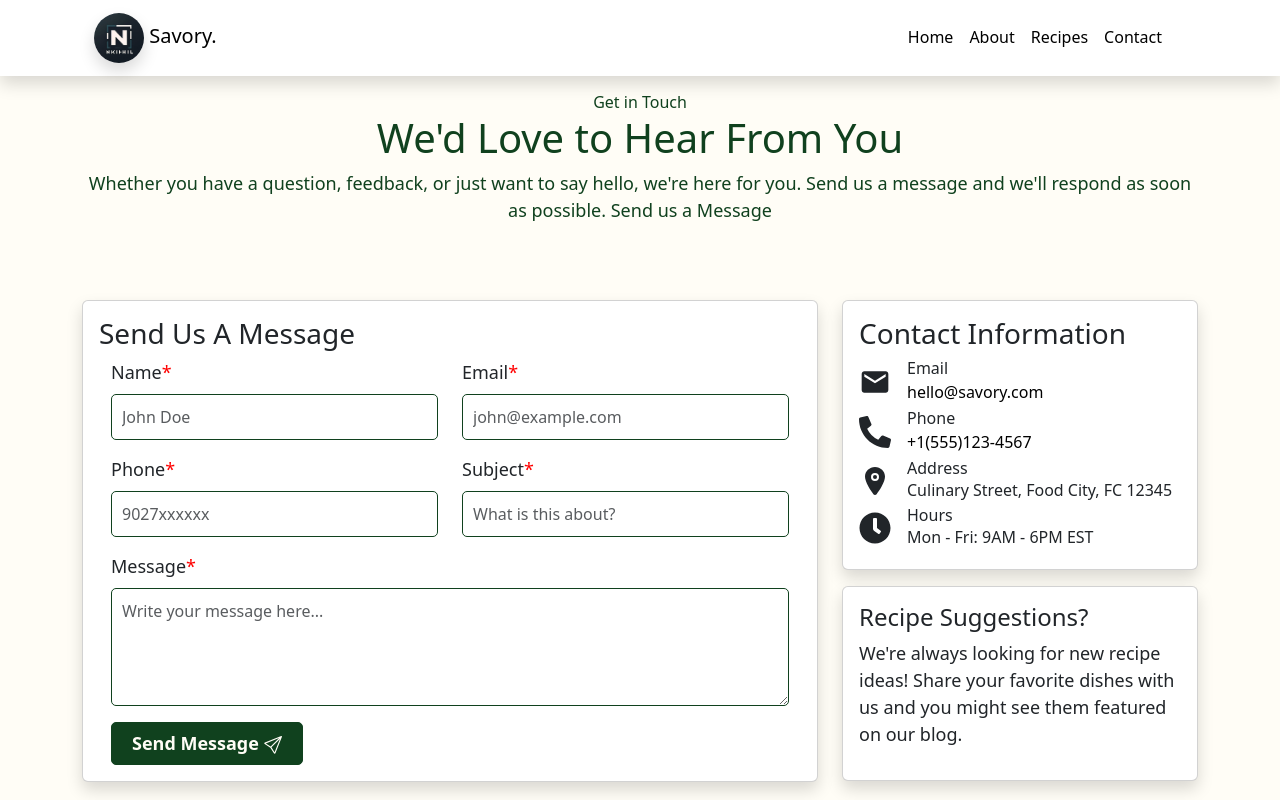
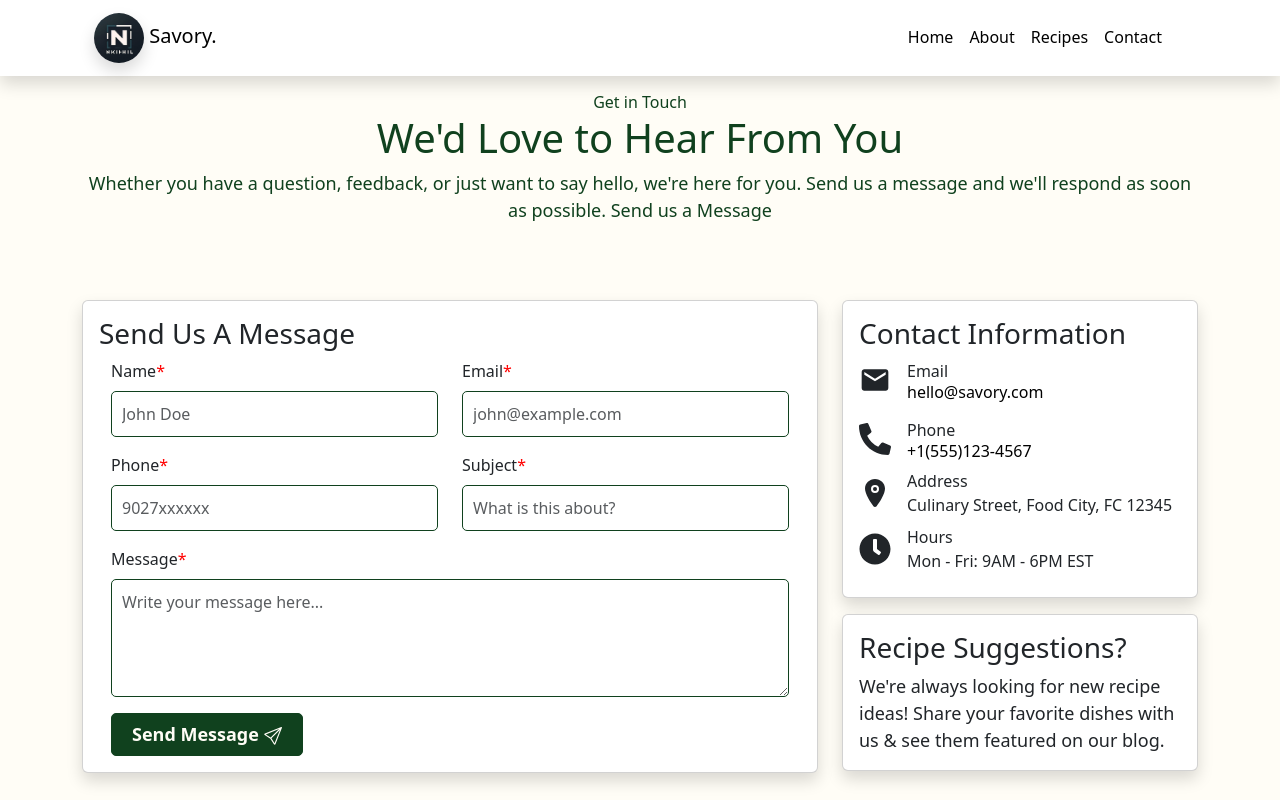
Before and after one commit to nikhil7476/Web_Developer, a Next.js app in the folder nikhil-mishra/: page /contact in a window 1280 px wide. Shown: the top 800 px of the page. Built offline with nearby package versions, Linux system fonts and the light colour scheme.

Commit message:
modified:   nikhil-mishra/src/pages/contact.js

```diff
--- a/nikhil-mishra/src/pages/contact.js
+++ b/nikhil-mishra/src/pages/contact.js
@@ -1,12 +1,6 @@
 import ContactForm from "@/components/ContactForm";
 import React from "react";
 import Link from "next/link";
-import {
-  BsInstagram,
-  BsPinterest,
-  BsTwitterX,
-  BsYoutube,
-} from "react-icons/bs";
 import { Card, Col, Container, Row } from "react-bootstrap";
 import { MdEmail } from "react-icons/md";
 import { IoLocation } from "react-icons/io5";
@@ -37,9 +31,7 @@ function Contact() {
               <Card className="shadow">
                 <Card.Body>
                   <Card.Title as="h3">Send Us A Message</Card.Title>
-                  <Card.Text>
                   <ContactForm />
-                  </Card.Text>
                 </Card.Body>
               </Card>
             </Col>
@@ -47,13 +39,12 @@ function Contact() {
               <Card className="mb-3 shadow">
                 <Card.Body>
                   <Card.Title as="h3">Contact Information</Card.Title>
-                  <Card.Text>
-                    <div className="d-flex align-items-center gap-3 mb-1">
+                  <div className="d-flex align-items-center gap-3 mb-3">
                     <div>
                       <MdEmail className="fs-2" />
                     </div>
-                      <div>
-                        <h6 className="mb-0 fs-6">Email</h6>
+                    <div className="d-flex flex-column">
+                      <span className="mb-0 fs-6">Email</span>
                       <Link
                         href="mailto:hello@savory.com"
                         title="hello@savory.com"
@@ -63,12 +54,12 @@ function Contact() {
                       </Link>
                     </div>
                   </div>
-                    <div className="d-flex align-items-center gap-3 mb-1">
+                  <div className="d-flex align-items-center gap-3 mb-2">
                     <div>
                       <FaPhoneAlt className="fs-2" />
                     </div>
-                      <div>
-                        <h6 className="mb-0 fs-6">Phone</h6>
+                    <div className="d-flex flex-column">
+                      <span className="mb-0 fs-6">Phone</span>
                       <Link
                         href="tel:+1(555)123-4567"
                         title="+1 (555) 123-4567"
@@ -78,38 +69,36 @@ function Contact() {
                       </Link>
                     </div>
                   </div>
-                    <div className="d-flex align-items-center gap-3 mb-1">
+                  <div className="d-flex align-items-center gap-3 mb-2">
                     <div>
                       <IoLocation className="fs-2" />
                     </div>
-                      <div>
-                        <h6 className="mb-0 fs-6">Address</h6>
-                        <p className="mb-0 fs-6">
+                    <div className="d-flex flex-column">
+                      <span className="mb-0 fs-6">Address</span>
+                      <span className="mb-0 fs-6">
                         Culinary Street, Food City, FC 12345
-                        </p>
+                      </span>
                     </div>
                   </div>
-                    <div className="d-flex align-items-center gap-3 mb-1">
+                  <div className="d-flex align-items-center gap-3 mb-2">
                     <div>
                       <FaClock className="fs-2" />
                     </div>
-                      <div>
-                        <h6 className="mb-0 fs-6">Hours</h6>
-                        <p className="mb-0 fs-6">Mon - Fri: 9AM - 6PM EST</p>
+                    <div className="d-flex flex-column">
+                      <span className="mb-0 fs-6">Hours</span>
+                      <span className="mb-0 fs-6">
+                        Mon - Fri: 9AM - 6PM EST
+                      </span>
                     </div>
                   </div>
-                  </Card.Text>
                 </Card.Body>
               </Card>
               <Card className="mb-3 shadow">
                 <Card.Body>
-                  <Card.Title as="h4">Recipe Suggestions?</Card.Title>
+                  <Card.Title as="h3">Recipe Suggestions?</Card.Title>
                   <Card.Text>
-                    <p>
                     {"We're"} always looking for new recipe ideas! Share your
-                      favorite dishes with us and you might see them featured on
-                      our blog.
-                    </p>
+                    favorite dishes with us & see them featured on our blog.
                   </Card.Text>
                 </Card.Body>
               </Card>
```
Lines whose indentation alone changed are shown as unchanged.
